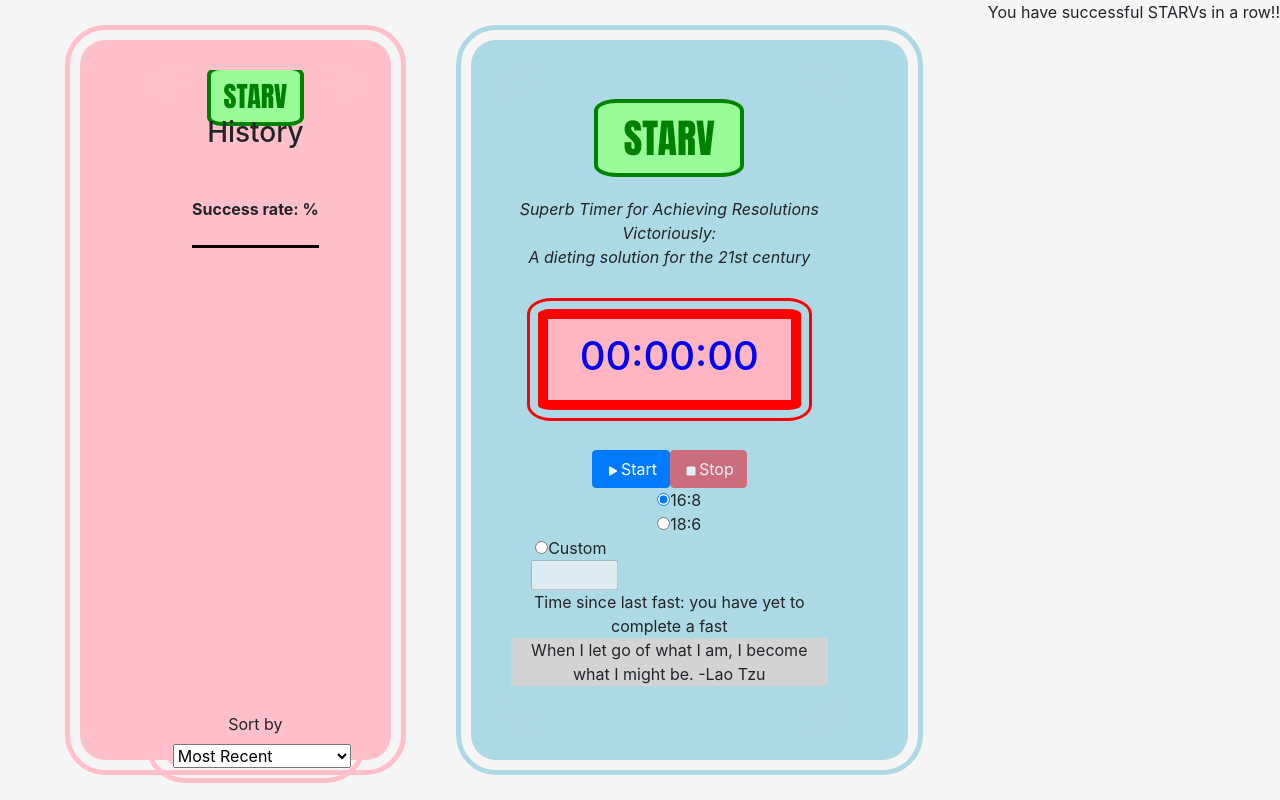
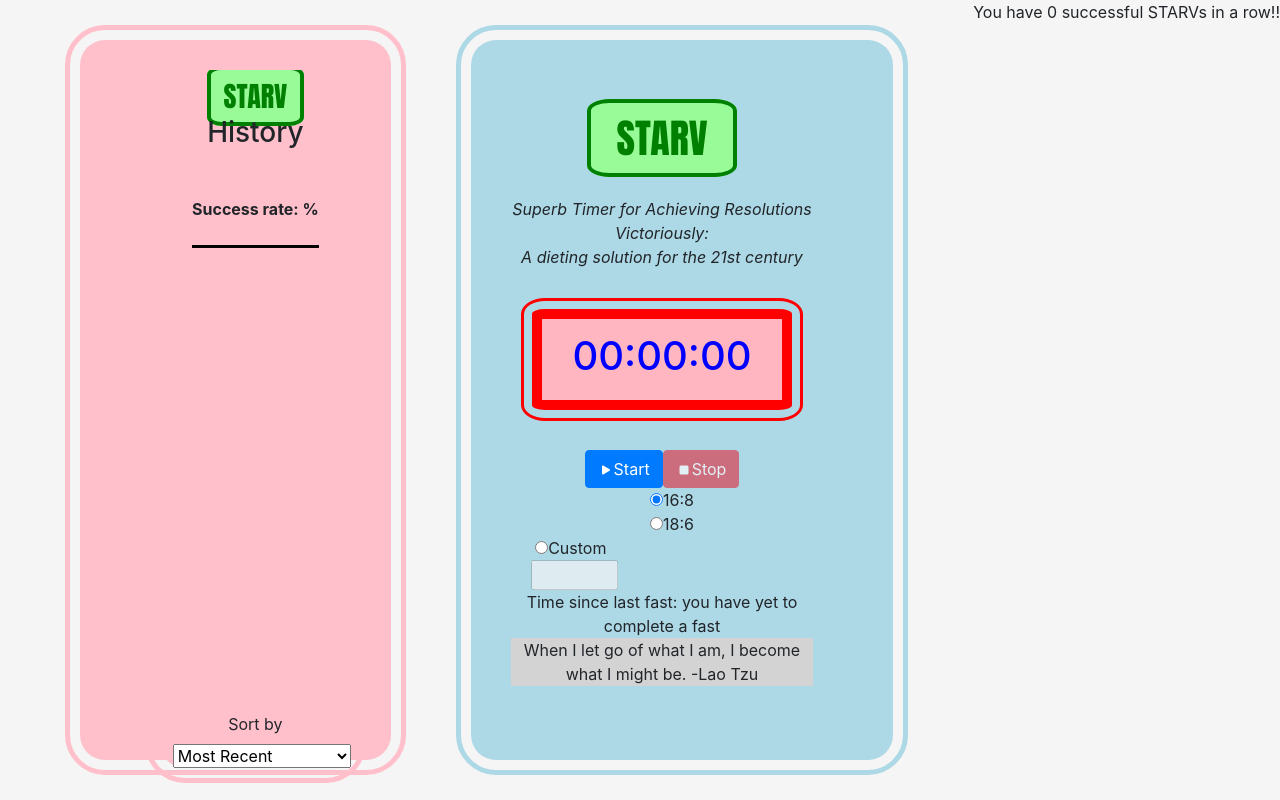
Before and after one commit to wan-li-va/STARV, a React (Create React App) app: page / in a window 1280 px wide. Built offline with nearby package versions, Linux system fonts and the light colour scheme.

Commit message:
Now displays amount of successfull fasts in a row!

```diff
--- a/src/App.js
+++ b/src/App.js
@@ -29,7 +29,7 @@ export default class App extends Component {
 
     (instanceFast.wasSuccessful ?
       this.setState({ consecutiveFasts: this.state.consecutiveFasts + 1 }) :
-      this.setState({ consecutiveFasts: 0 }));
+      this.setState({ consecutiveFasts: 0, numOfBadges: 0 }));
 
     if (this.state.consecutiveFasts === 10)
       this.setState({ consecutiveFasts: 0, numOfBadges: this.state.numOfBadges + 1 });
--- a/src/components/BadgePanel.js
+++ b/src/components/BadgePanel.js
@@ -10,16 +10,11 @@ export default class BadgePanel extends Component {
         }
     }
 
-    badgeHelper = () => {
-        if (this.props.consecutiveFasts === 0 && this.props.numOfBadges > 0)
-            return this.props.consecutiveFasts + 10
-    }
-
     render() {
         return (
             <div>
                 <text>
-                    You have {this.badgeHelper()} successful STARVs in a row!!
+                    You have {this.props.consecutiveFasts + (this.props.numOfBadges * 10)} successful STARVs in a row!!
                 </text>
                 {Array(this.props.numOfBadges).fill(<Badge />)}
             </div>
```
